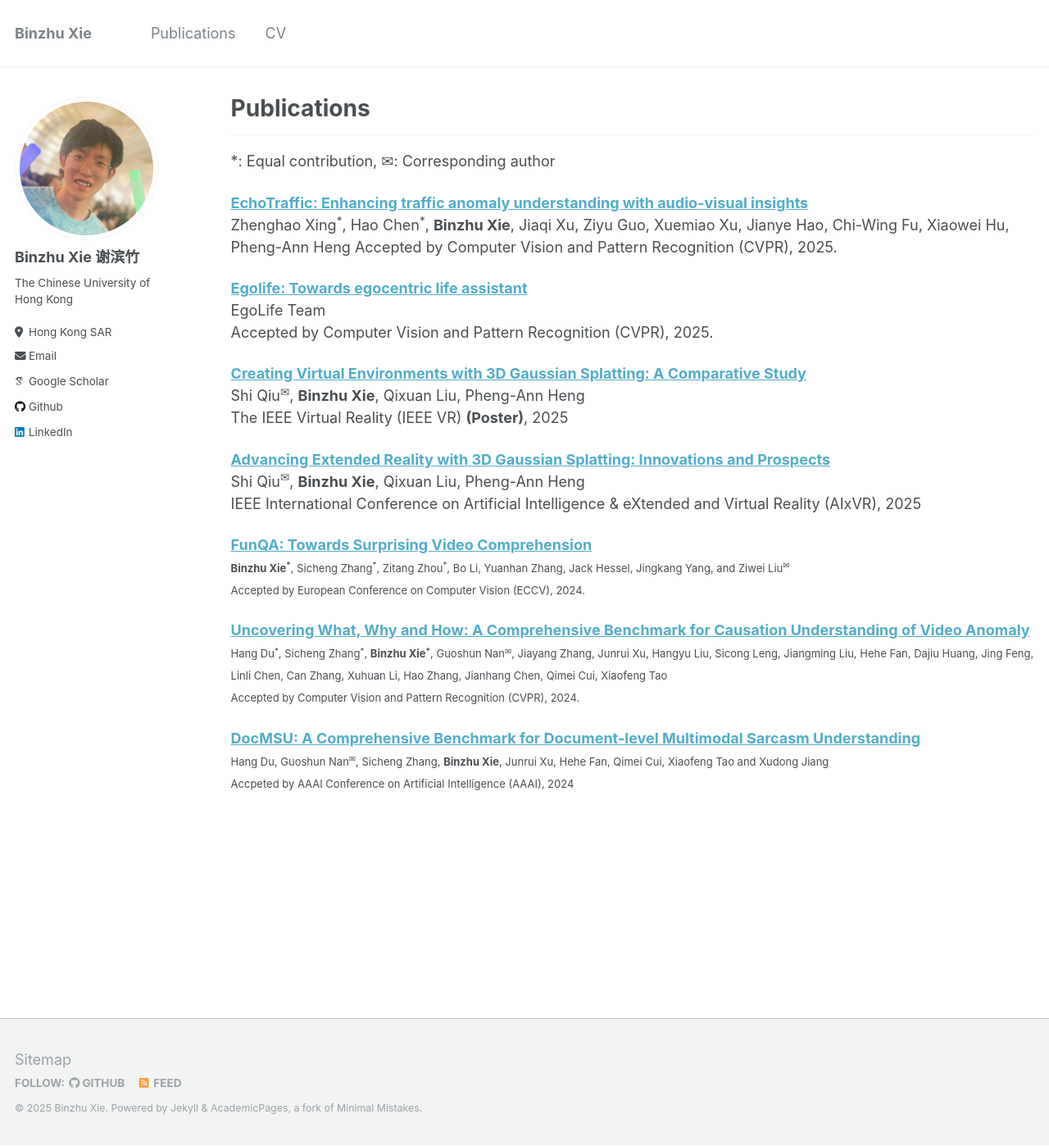
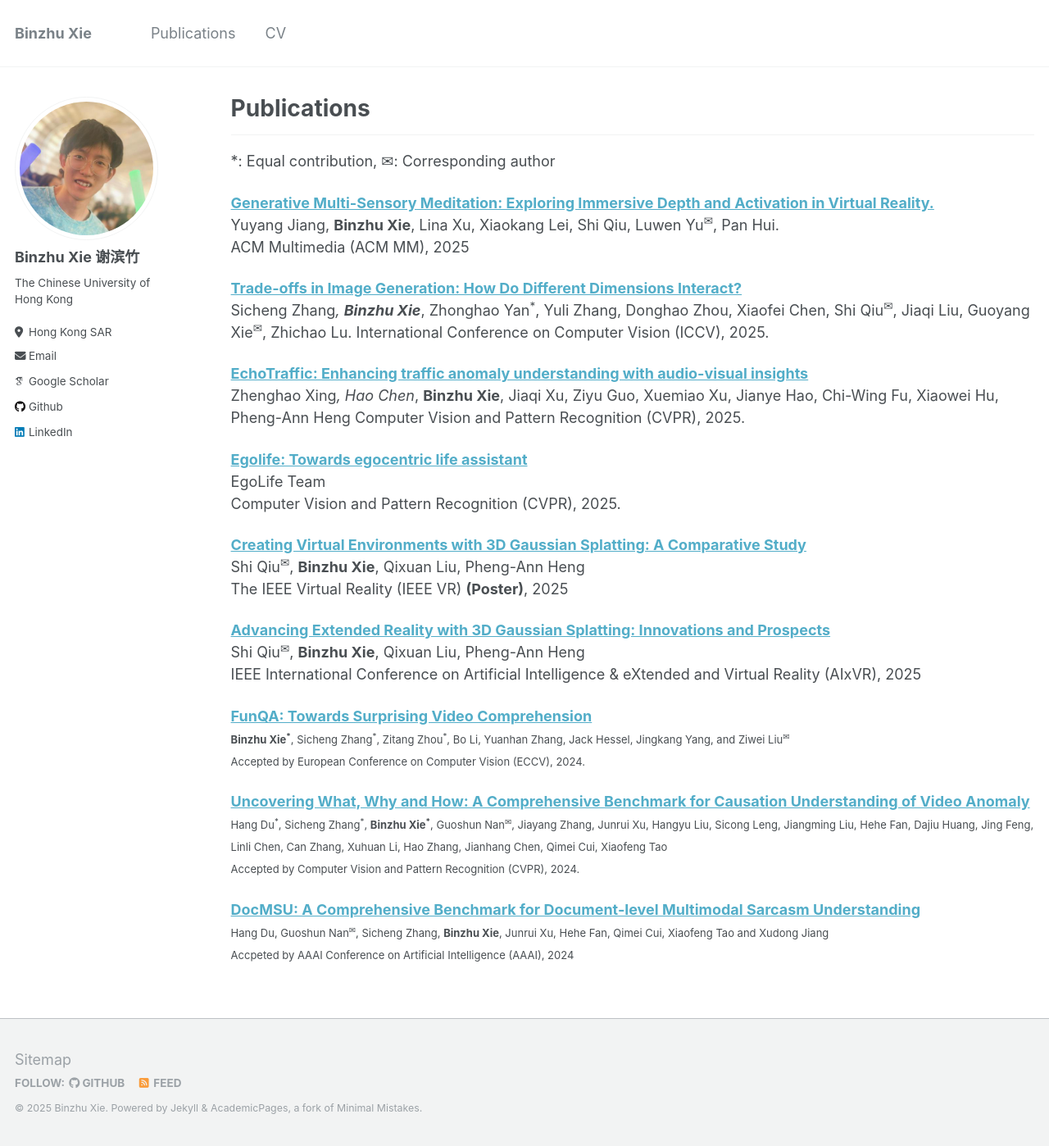
Before and after one commit to Nicous20/Nicous20.github.io, a Jekyll site: the page built from _pages/publications.md, in a window 1280 px wide and 1398 px high. Shown: the whole window at 82% size. Built offline with Jekyll 4.4.1, drawn with Linux system fonts in a browser that asks for light colours; some web fonts are replaced.

Commit message:
Update publications.md

```diff
--- a/_pages/publications.md
+++ b/_pages/publications.md
@@ -8,13 +8,21 @@ author_profile: true
 ---
 *: Equal contribution, ✉: Corresponding author
 
+[**Generative Multi-Sensory Meditation: Exploring Immersive Depth and Activation in Virtual Reality.**]()
+Yuyang Jiang, **Binzhu Xie**, Lina Xu, Xiaokang Lei, Shi Qiu, Luwen Yu<sup>✉</sup>, Pan Hui.
+ACM Multimedia (ACM MM), 2025
+
+[**Trade-offs in Image Generation: How Do Different Dimensions Interact?**]()
+Sicheng Zhang*, **Binzhu Xie***, Zhonghao Yan<sup>*</sup>, Yuli Zhang, Donghao Zhou, Xiaofei Chen, Shi Qiu<sup>✉</sup>, Jiaqi Liu, Guoyang Xie<sup>✉</sup>, Zhichao Lu.
+International Conference on Computer Vision (ICCV), 2025.
+
 [**EchoTraffic: Enhancing traffic anomaly understanding with audio-visual insights**](https://openaccess.thecvf.com/content/CVPR2025/papers/Xing_EchoTraffic_Enhancing_Traffic_Anomaly_Understanding_with_Audio-Visual_Insights_CVPR_2025_paper.pdf)
-Zhenghao Xing<sup>*</sup>, Hao Chen<sup>*</sup>, **Binzhu Xie**, Jiaqi Xu, Ziyu Guo, Xuemiao Xu, Jianye Hao, Chi-Wing Fu, Xiaowei Hu, Pheng-Ann Heng
-Accepted by Computer Vision and Pattern Recognition (CVPR), 2025.
+Zhenghao Xing*, Hao Chen*, **Binzhu Xie**, Jiaqi Xu, Ziyu Guo, Xuemiao Xu, Jianye Hao, Chi-Wing Fu, Xiaowei Hu, Pheng-Ann Heng
+Computer Vision and Pattern Recognition (CVPR), 2025.
 
 [**Egolife: Towards egocentric life assistant**](https://egolife-ai.github.io/)
 EgoLife Team
-Accepted by Computer Vision and Pattern Recognition (CVPR), 2025.
+Computer Vision and Pattern Recognition (CVPR), 2025.
 
 [**Creating Virtual Environments with 3D Gaussian Splatting: A Comparative Study**](https://arxiv.org/abs/2501.09302)
 Shi Qiu<sup>✉</sup>, **Binzhu Xie**, Qixuan Liu, Pheng-Ann Heng
```
